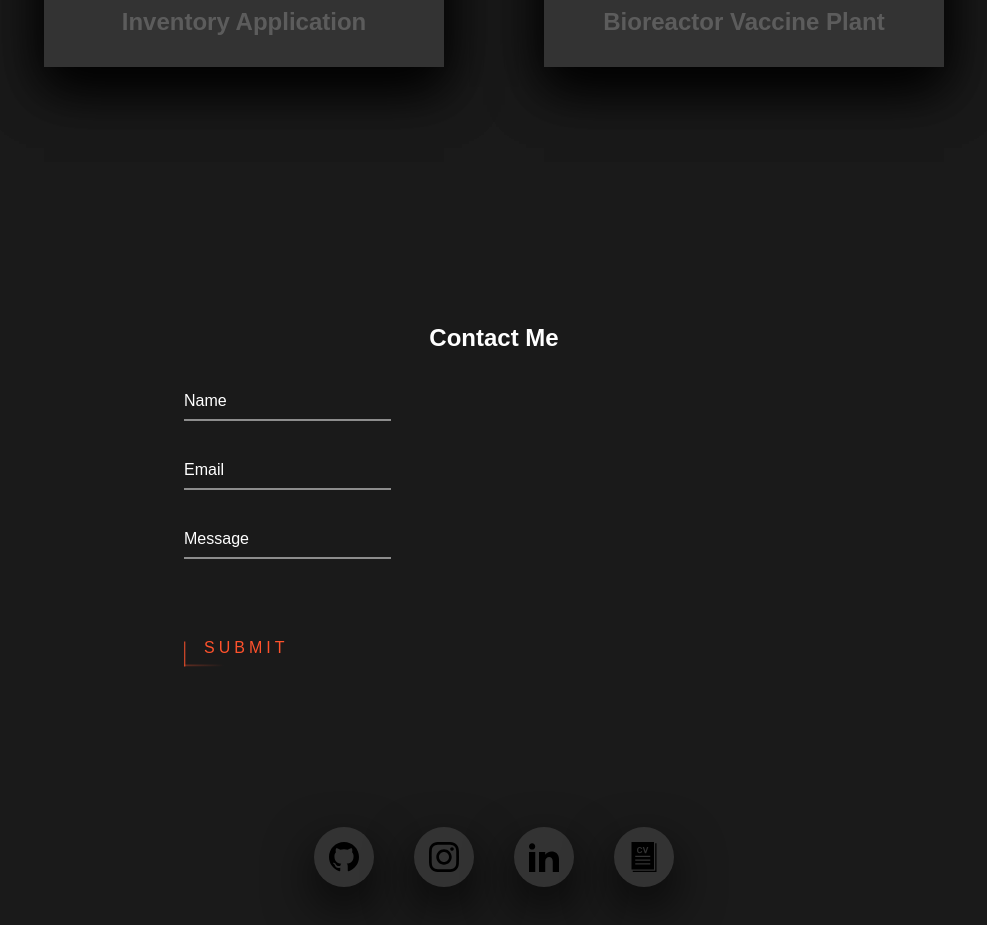
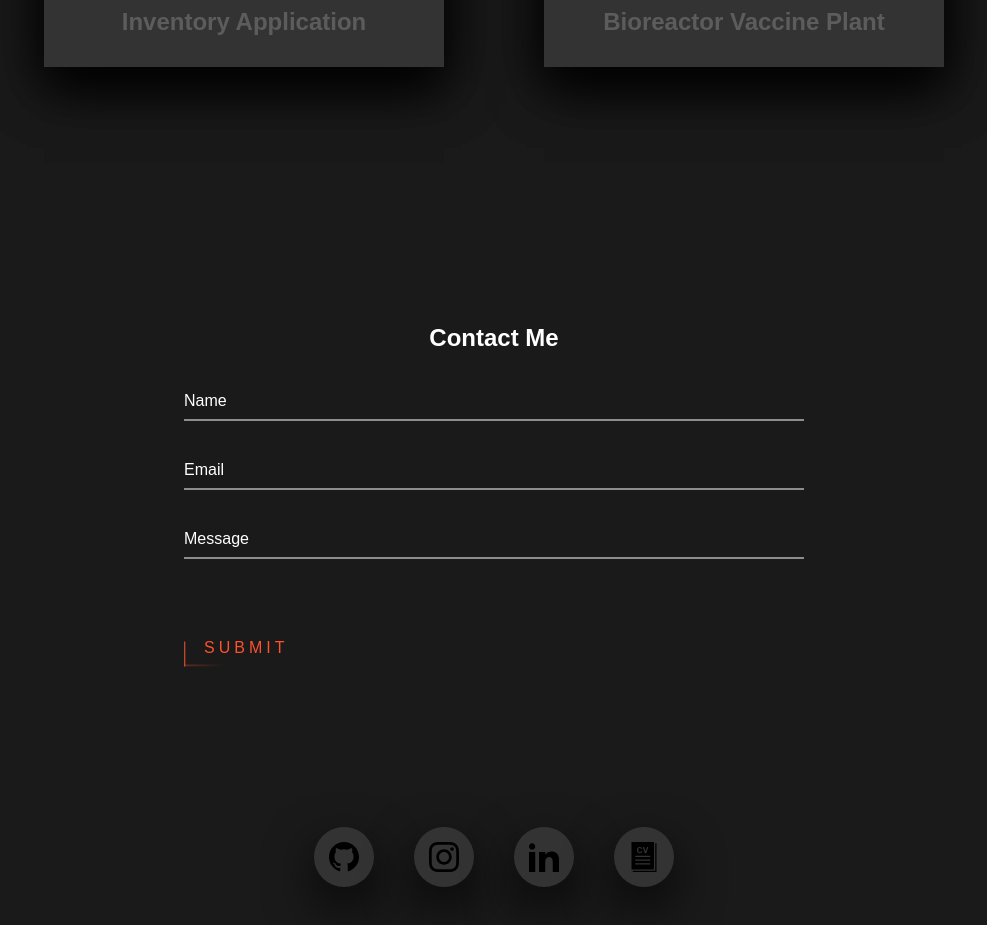
Before and after one commit to zains719/personal-website, a React (Create React App) app: page / in a window 1280 px wide. Shown: the part 6743-7668 px from the top of the page, without its empty margins (146-1133 px from the left). Built offline with nearby package versions, Linux system fonts and the light colour scheme; a web font is replaced by a local one.

Commit message:
fixing input

```diff
--- a/src/components/contact/Contact.scss
+++ b/src/components/contact/Contact.scss
@@ -35,7 +35,6 @@
         color: white;
         margin-bottom: 30px;
         border: none;
-        width: fit-content;
         border-bottom: 1px solid white;
         border-radius: 0;
         outline: none;
```
